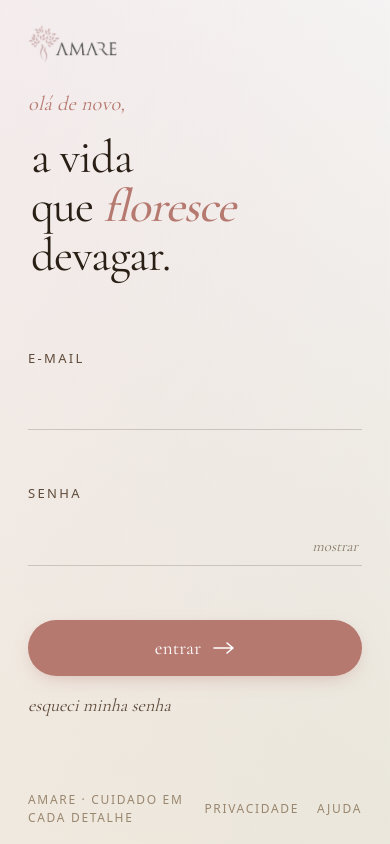
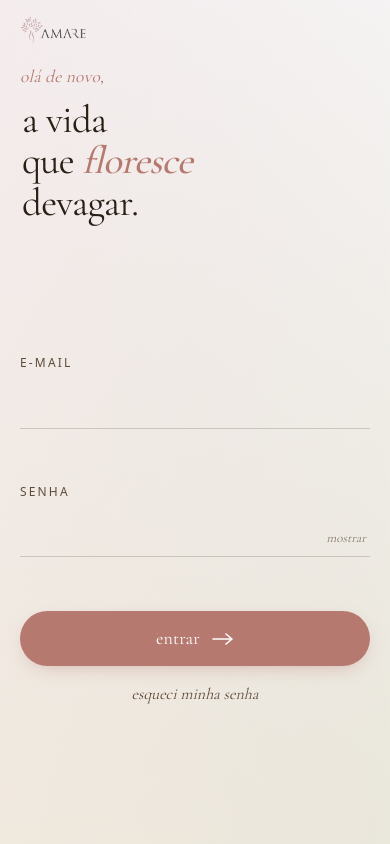
Before and after one commit to marcelof0nseca/ATLASAMARE, a Django app: page /login/?next=/maya/ in a window 390 px wide. Run offline with Django 5.2, Linux system fonts and the light colour scheme; some libraries are stand-ins or nearby versions.

Commit message:
fix: Ajuste geral da responsividade mobile

```diff
--- a/static/css/login.css
+++ b/static/css/login.css
@@ -464,35 +464,93 @@
 
 /* ── Mobile: single column (< 768px) ───────────────────────── */
 @media (max-width: 767px) {
+  /* Root: scrollável, sem altura fixa */
   .lp-root {
     height: auto;
-    min-height: 100vh;
+    min-height: 100dvh;
     overflow-y: auto;
     overflow-x: hidden;
   }
+
+  /* Header: logo compacto */
+  .lp-header {
+    padding: 16px 20px 0;
+    animation: none;
+    opacity: 1;
+  }
+  .lp-logo {
+    height: clamp(28px, 6vw, 36px);
+  }
+
+  /* Main: coluna única, espaçamento compacto */
   .lp-main {
     grid-template-columns: 1fr;
+    padding: 20px 20px 28px;
+    gap: 20px;
     overflow: visible;
     align-items: start;
-    padding-top: clamp(20px, 3vh, 32px);
-    gap: clamp(24px, 4vh, 40px);
   }
+
+  /* Hero: headline menor para caber acima do fold */
   .lp-headline {
-    font-size: clamp(42px, 12vw, 72px);
+    font-size: clamp(38px, 10vw, 50px);
+    line-height: 1.0;
+  }
+  .hl-mask {
+    padding: 0.04em 0.04em 0.16em;
+    margin-bottom: -0.14em;
+  }
+  .lp-intro {
+    font-size: clamp(16px, 4.5vw, 20px);
+    margin-bottom: 8px;
   }
   .lp-blurb {
-    display: none; /* compact on mobile */
+    display: none;
   }
+
+  /* Form: largura total */
   .lp-form {
     max-width: 100%;
   }
+
+  /* Inputs: proporcional ao mobile */
+  .lp-field-wrap input,
+  .lp-field-wrap input:focus,
+  .lp-field-wrap input:hover,
+  .lp-field-wrap input:active {
+    font-size: 22px !important;
+  }
+  .lp-field label {
+    font-size: 12px;
+  }
+  .lp-toggle-pwd {
+    font-size: 13px;
+  }
+  .lp-field-error {
+    font-size: 14px;
+  }
+
+  /* Ações: botão fullwidth com touch target adequado */
   .lp-actions {
     flex-direction: column;
-    align-items: flex-start;
+    align-items: stretch;
     gap: 16px;
+    margin-top: 20px;
   }
   .lp-submit {
     width: 100%;
+    min-height: 52px;
+    font-size: 18px;
+    justify-content: center;
+  }
+  .lp-recover {
+    text-align: center;
+    font-size: 16px;
+  }
+
+  /* Footer: ocultar em mobile — libera espaço vertical */
+  .lp-footer {
+    display: none;
   }
 }
 
--- a/templates/layouts/base.html
+++ b/templates/layouts/base.html
@@ -93,7 +93,7 @@
   <body class="relative" hx-boost="true" data-user-id="{% if request.user.is_authenticated %}{{ request.user.id }}{% endif %}">
     <div id="amare-progress"></div>
     <div class="pointer-events-none absolute inset-x-0 top-0 h-72 bg-gradient-to-b from-mandys-pink/20 via-linen to-transparent"></div>
-    <div id="toast-root" class="fixed right-4 top-4 z-50 w-[min(24rem,calc(100vw-2rem))]"></div>
+    <div id="toast-root" class="fixed right-4 top-4 z-50 w-[min(20rem,calc(100vw-2rem))]"></div>
     <div id="modal-root" class="pointer-events-none fixed inset-0 z-40"></div>
     {% include "components/message_stack.html" %}
     {% block body %}{% endblock %}
--- a/templates/patient/appointments.html
+++ b/templates/patient/appointments.html
@@ -55,7 +55,7 @@
                   <div class="min-h-0 flex-1 space-y-1 overflow-hidden">
                     <!-- Mobile: bolinhas -->
                     <div class="flex flex-wrap gap-0.5 sm:hidden">
-                      {% for _ in day.appointments %}<span class="h-1.5 w-1.5 rounded-full bg-golden"></span>{% endfor %}
+                      {% for _ in day.appointments %}<span class="h-2 w-2 rounded-full bg-golden"></span>{% endfor %}
                     </div>
                     <!-- Desktop: etiquetas -->
                     <div class="hidden space-y-1 sm:block">
--- a/templates/patient/maya.html
+++ b/templates/patient/maya.html
@@ -85,7 +85,7 @@
           {% for example in prompt_examples|slice:":2" %}
             <button
               type="button"
-              class="rounded-full border border-border bg-white px-4 py-2.5 text-xs font-semibold text-text-muted transition hover:border-golden hover:text-golden"
+              class="max-w-[180px] truncate rounded-full border border-border bg-white px-4 py-2.5 text-xs font-semibold text-text-muted transition hover:border-golden hover:text-golden"
               onclick="document.getElementById('id_question').value='{{ example|escapejs }}'; document.getElementById('id_question').focus();"
             >
               {{ example }}
```
Also changed, not shown: templates/layouts/patient_base.html (+6 -6 lines), templates/patient/profile.html (+8 -8 lines), templates/patient/profile_modals_v2.html (+4 -4 lines), templates/patient/routine.html (+8 -8 lines).
